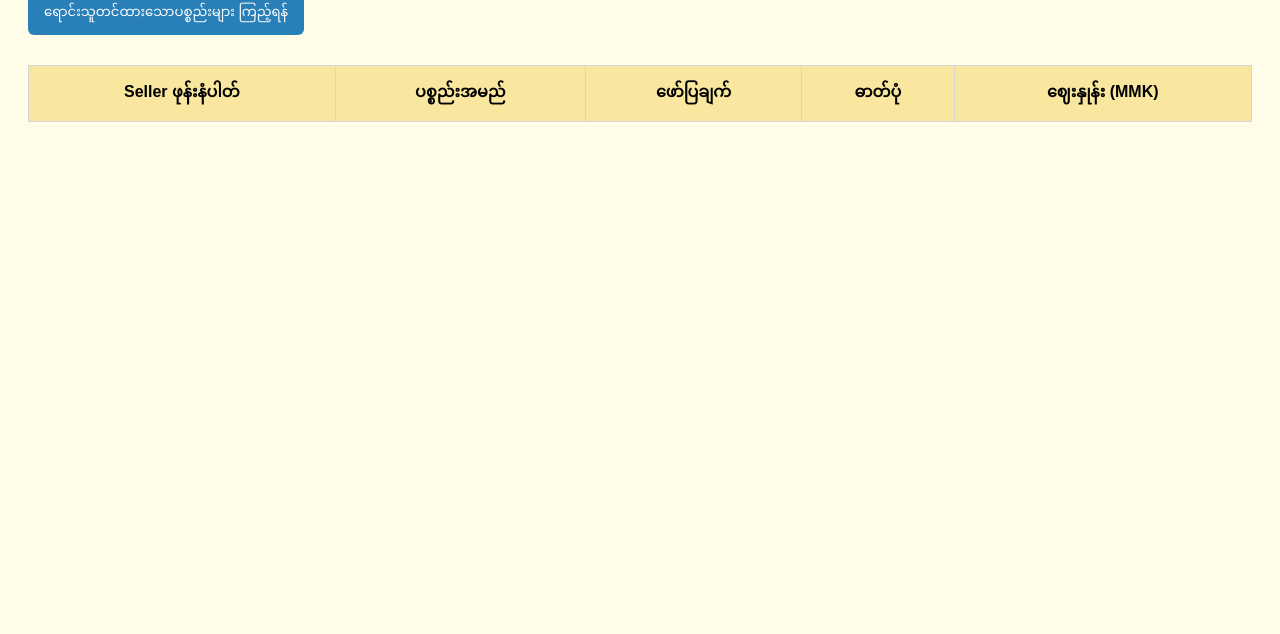
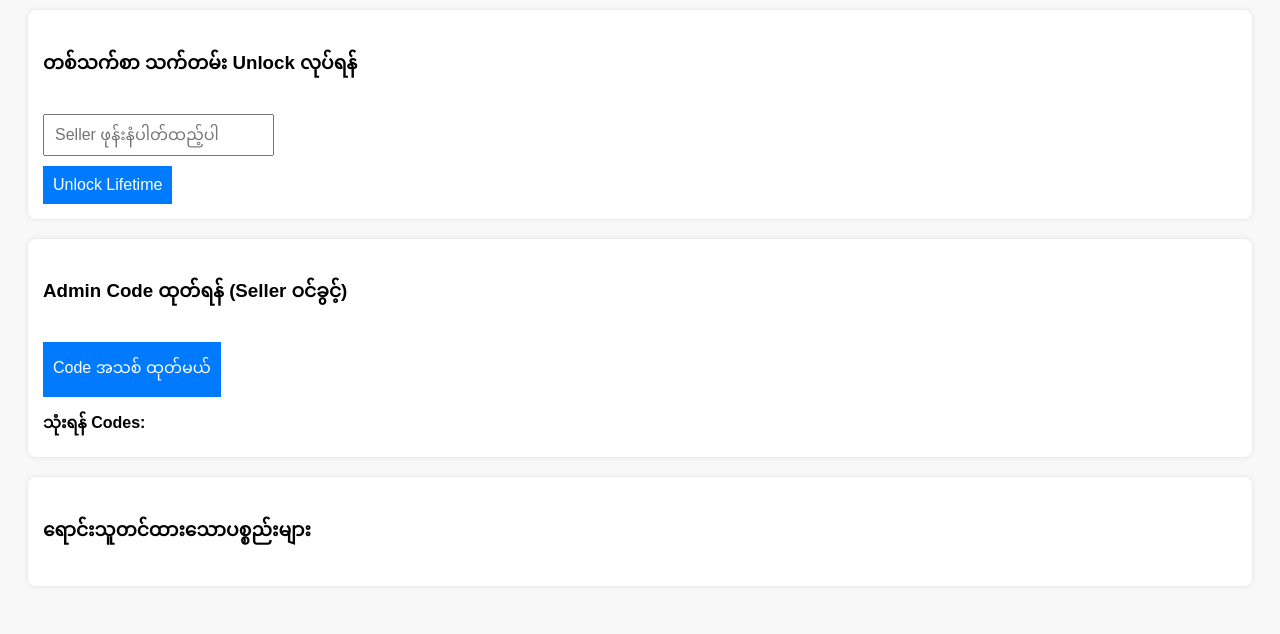
Before and after one commit to dood45411-beep/MM-mini-shop-web, a plain HTML site: page admin-dashboard.html in a window 1280 px wide. Shown: the part 512-1146 px from the top of the page. Before the commit the page ends 800 px from the top, so only its background shows below. Drawn offline with Linux system fonts and the light colour scheme; sample sign-in values are in the browser's storage.

Commit message:
Add files via upload

```diff
--- a/admin-dashboard.html
+++ b/admin-dashboard.html
@@ -206,22 +206,102 @@
 </body>
 </html->
 
-<h3>Seller Uploaded Products</h3>
-<button onclick="goToSellerProducts()" style="background:#2980b9;color:#fff;padding:8px 16px;border:none;border-radius:6px;cursor:pointer;margin-bottom:10px;">
-  ရောင်းသူတင်ထားသောပစ္စည်းများ ကြည့်ရန်
-</button>
+<!DOCTYPE html><html lang="my">
+<head>
+  <meta charset="UTF-8">
+  <meta name="viewport" content="width=device-width, initial-scale=1.0">
+  <title>Admin Dashboard - MM Mini Shop</title>
+  <style>
+    body {
+      font-family: sans-serif;
+      padding: 20px;
+      background-color: #f8f8f8;
+    }
+    h1 {
+      color: #333;
+    }
+    .section {
+      background: white;
+      padding: 15px;
+      margin-bottom: 20px;
+      border-radius: 8px;
+      box-shadow: 0 0 5px rgba(0,0,0,0.1);
+    }
+    input, button {
+      padding: 10px;
+      margin-top: 10px;
+      font-size: 16px;
+    }
+    button {
+      background-color: #007bff;
+      color: white;
+      border: none;
+      cursor: pointer;
+    }
+    button:hover {
+      background-color: #0056b3;
+    }
+  </style>
+</head>
+<body>
+  <h1>Admin Dashboard</h1>  <div class="section">
+    <h3>တစ်သက်စာ သက်တမ်း Unlock လုပ်ရန်</h3>
+    <input type="text" id="sellerPhone" placeholder="Seller ဖုန်းနံပါတ်ထည့်ပါ">
+    <br>
+    <button onclick="unlockLifetime()">Unlock Lifetime</button>
+  </div>  <div class="section">
+    <h3>Admin Code ထုတ်ရန် (Seller ဝင်ခွင့်)</h3>
+    <button onclick="generateCode()">Code အသစ် ထုတ်မယ်</button>
+    <div id="codeList" style="margin-top: 10px;"></div>
+  </div>  <div class="section">
+    <h3>ရောင်းသူတင်ထားသောပစ္စည်းများ</h3>
+    <div id="productsList">
+      <!-- Seller products will appear here -->
+    </div>
+  </div>  <script>
+    const paidUsers = JSON.parse(localStorage.getItem("paid_users") || "[]");
+    const codeStorageKey = "admin_codes";
 
-<table id="productTable">
-  <thead>
-    <tr>
-      <th>Seller ဖုန်းနံပါတ်</th>
-      <th>ပစ္စည်းအမည်</th>
-      <th>ဖော်ပြချက်</th>
-      <th>ဓာတ်ပုံ</th>
-      <th>ဈေးနှုန်း (MMK)</th>
-    </tr>
-  </thead>
-  <tbody>
-    <!-- product data -->
-  </tbody>
-</table>
+    function unlockLifetime() {
+      const phone = document.getElementById("sellerPhone").value.trim();
+      if (!phone) {
+        alert("ဖုန်းနံပါတ်ထည့်ပါ");
+        return;
+      }
+
+      if (!paidUsers.includes(phone)) {
+        paidUsers.push(phone);
+        localStorage.setItem("paid_users", JSON.stringify(paidUsers));
+        alert("တစ်သက်စာ access unlock လုပ်ပြီးပါပြီ။");
+      } else {
+        alert("ဒီဖုန်းနံပါတ်ဟာ ယခင်ကတင်ပြီးသားဖြစ်ပါသည်။");
+      }
+    }
+
+    function generateCode() {
+      const codes = JSON.parse(localStorage.getItem(codeStorageKey) || "[]");
+      const newCode = Math.floor(100000 + Math.random() * 900000).toString();
+      codes.push(newCode);
+      localStorage.setItem(codeStorageKey, JSON.stringify(codes));
+      displayCodes();
+    }
+
+    function displayCodes() {
+      const codes = JSON.parse(localStorage.getItem(codeStorageKey) || "[]");
+      const container = document.getElementById("codeList");
+      container.innerHTML = "<strong>သုံးရန် Codes:</strong><br>" + codes.map(c => `<div>${c}</div>`).join("");
+    }
+
+    // Initial load
+    displayCodes();
+
+    // Display seller products
+    const sellerProducts = JSON.parse(localStorage.getItem("seller_products") || "[]");
+    const productContainer = document.getElementById("productsList");
+    sellerProducts.forEach(product => {
+      const div = document.createElement("div");
+      div.textContent = `${product.name} - ${product.price} Ks`;
+      productContainer.appendChild(div);
+    });
+  </script></body>
+</html>
```
